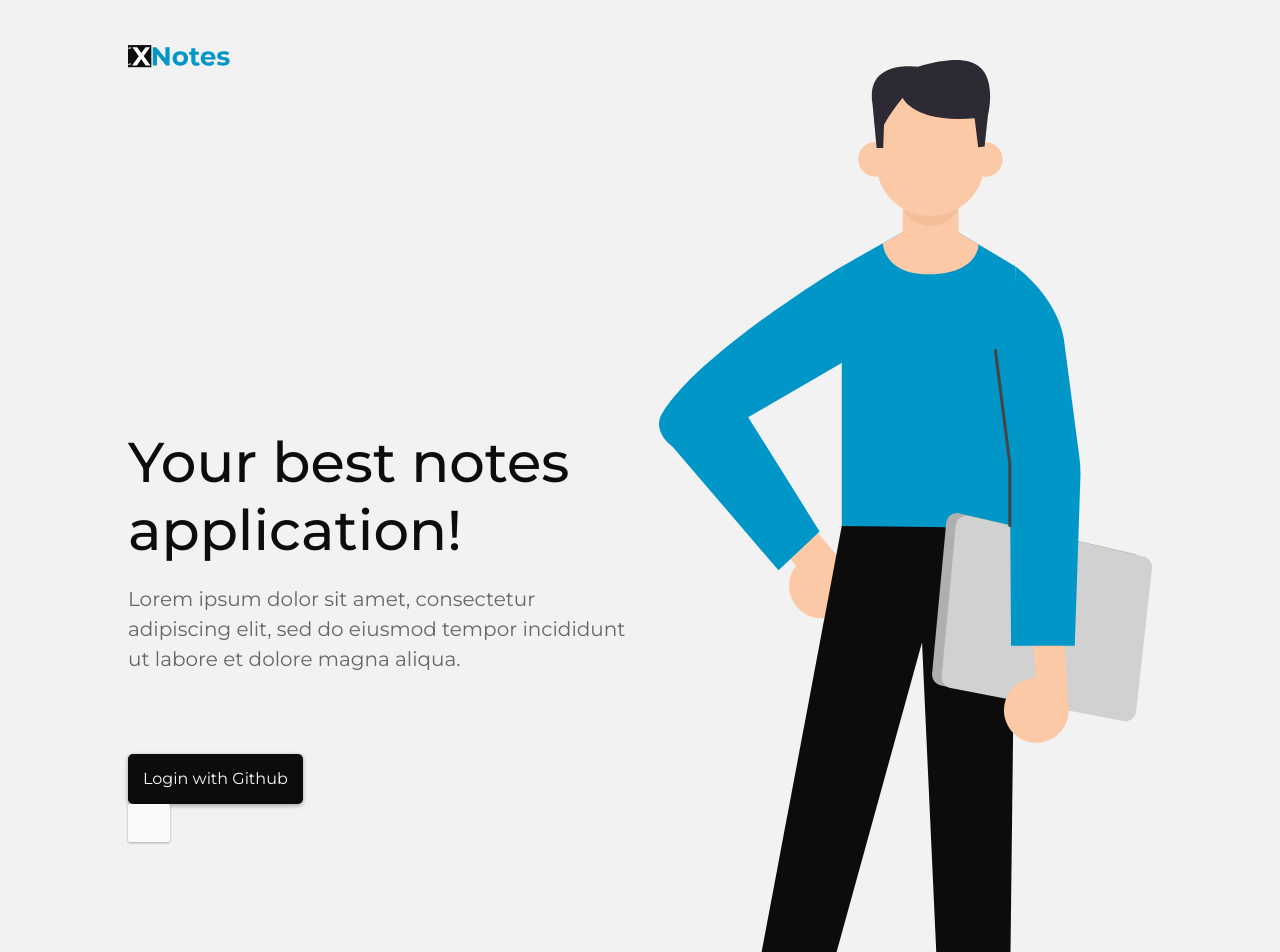
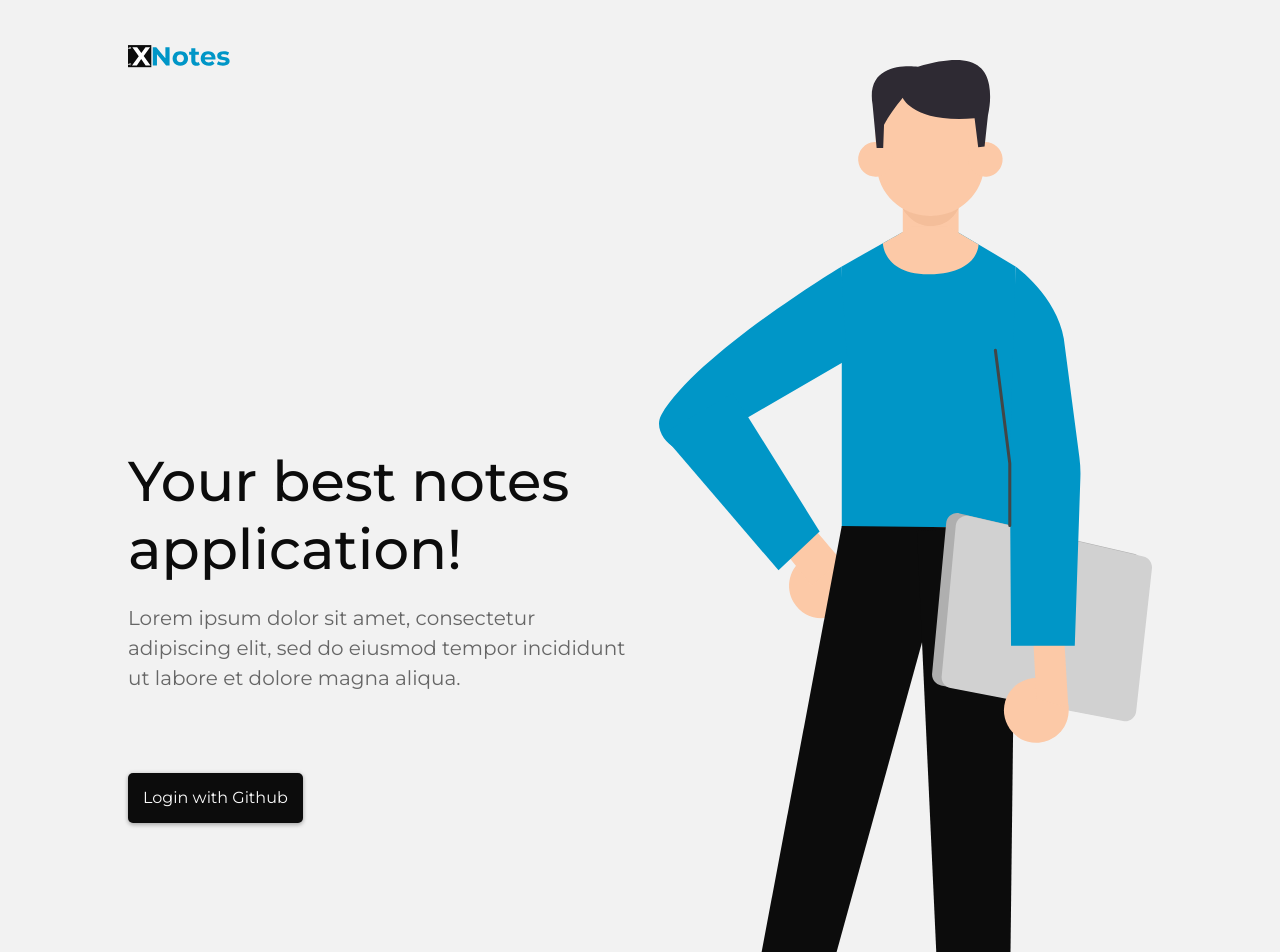
Before and after one commit to Drugi-Legion-Gladiatorow/xnotes-frontend, a React (Create React App) app: page / in a window 1280 px wide. Shown: the top 952 px of the page. Built offline with nearby package versions, Linux system fonts and the light colour scheme.

Commit message:
config changed, InputRepo removed from Home

```diff
--- a/src/pages/Home.tsx
+++ b/src/pages/Home.tsx
@@ -1,12 +1,12 @@
 // eslint-disable-next-line
 import React, { FC } from 'react';
+import { InputRepo } from 'components/atoms/InputRepo/InputRepo';
 import HomeTemplate from '../components/templates/HomeTemplate';
 import { Title } from '../components/atoms/Title/Title';
 import { Subtitle } from '../components/atoms/Subtitle/Subtitle';
 import { ButtonWithIcon } from '../components/atoms/ButtonWithIcon/ButtonWithIcon';
 import style from './Home.module.scss';
 import { Human, XnotesLogo } from '../assets';
-import { InputRepo } from '../components/atoms/InputRepo/InputRepo';
 
 const Home: FC = () => {
   return (
@@ -33,7 +33,6 @@ const Home: FC = () => {
             Login with Github
           </ButtonWithIcon>
         </form>
-        <InputRepo type="text" handleOnChange={(e) => console.log(e.target.value)} />
       </main>
       <Human title="Human" className={style.human} />
     </HomeTemplate>
--- a/tsconfig.json
+++ b/tsconfig.json
@@ -17,7 +17,8 @@
     "resolveJsonModule": true,
     "isolatedModules": true,
     "noEmit": true,
-    "jsx": "react"
+    "jsx": "react",
+    "baseUrl": "./src"
   },
   "include": [
     "src"
```
Also changed, not shown: 1 other file (tests, documents, lock files or other folders).
